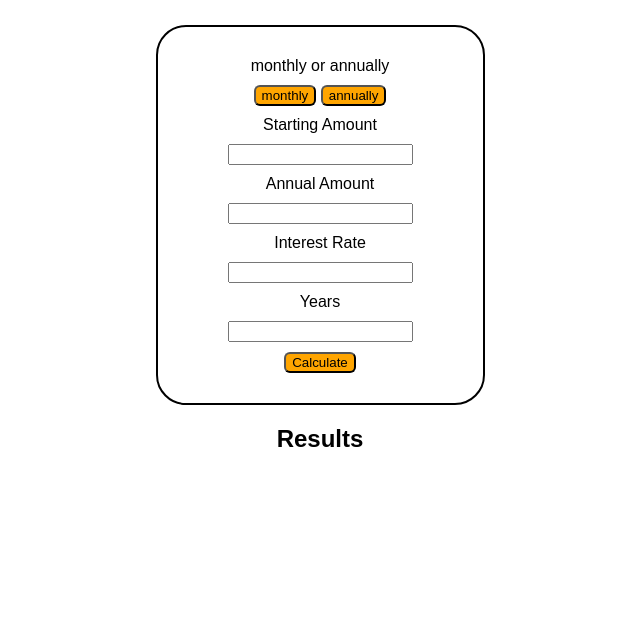
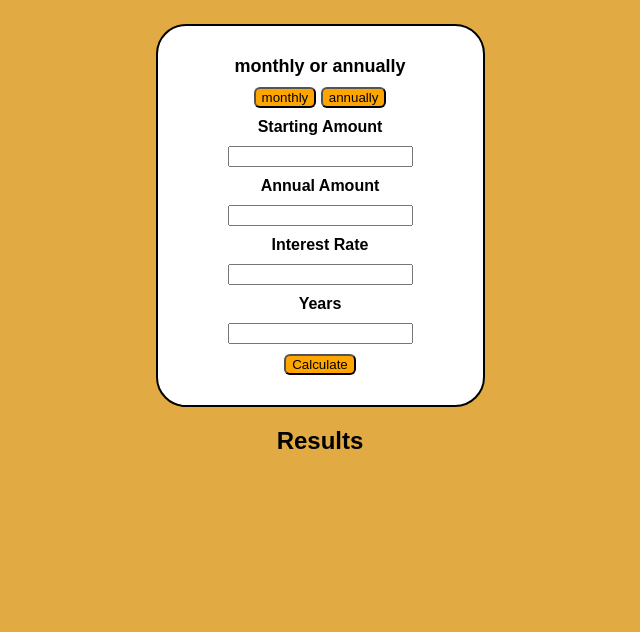
Before and after one commit to KianMouton/Savings-Calculator, a plain HTML site: page index.html in a window 1280 px wide. Shown: the part 168-800 px from the top of the page, without its empty margins (328-968 px from the left). Drawn offline with Linux system fonts and the light colour scheme.

Commit message:
made some visual changes

```diff
--- a/index.html
+++ b/index.html
@@ -13,7 +13,7 @@
     <main>
         <div class="container">
             <div id="inputs">
-                <label for="monthly/yearly">monthly or annually</label>
+                <label id="monthly-annually" for="monthly/yearly">monthly or annually</label>
                 <div id="monthly/yearly">
                     <input class="button" id="monthly" type="button" value="monthly">
                     <input class="button" id="annually" type="button" value="annually">
--- a/styles.css
+++ b/styles.css
@@ -2,6 +2,7 @@ html {
     display: flex;
     height: 100vh;
     align-items: center;
+    background-color: rgb(226, 170, 67);
 }
 
 * {
@@ -10,6 +11,14 @@ html {
 
 #main-header {
     margin-bottom: 40px;
+}
+
+#monthly-annually {
+    font-size: large;
+}
+
+label {
+    font-weight: bold;
 }
 
 .button {
@@ -57,4 +66,5 @@ h1, h2 {
     border: 2px solid black;
     border-radius: 30px;
     margin: 0px 100px;
+    background-color: white;
 }
```
